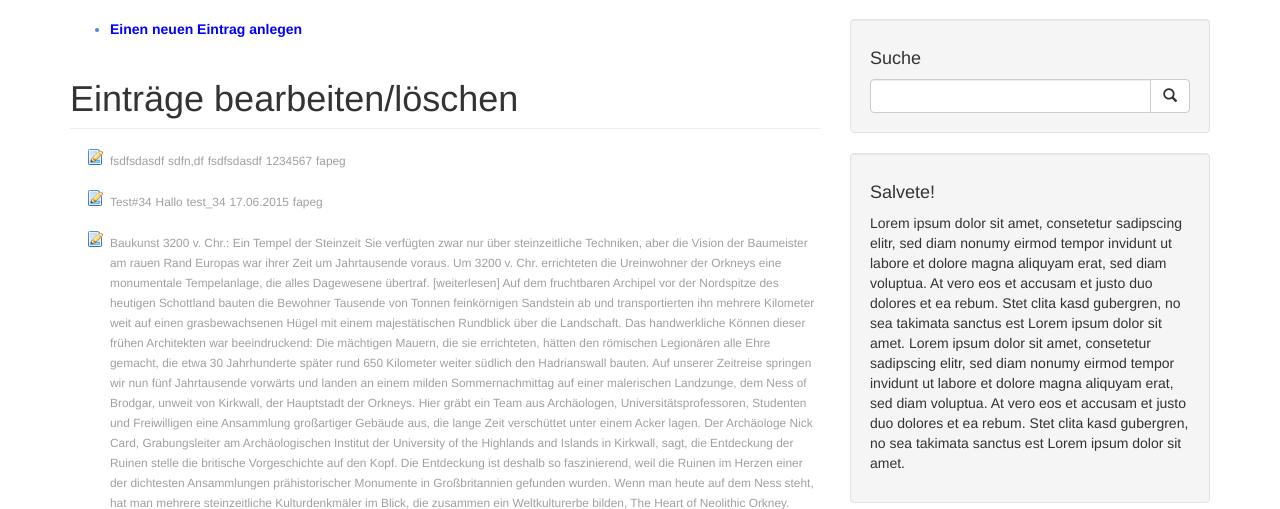
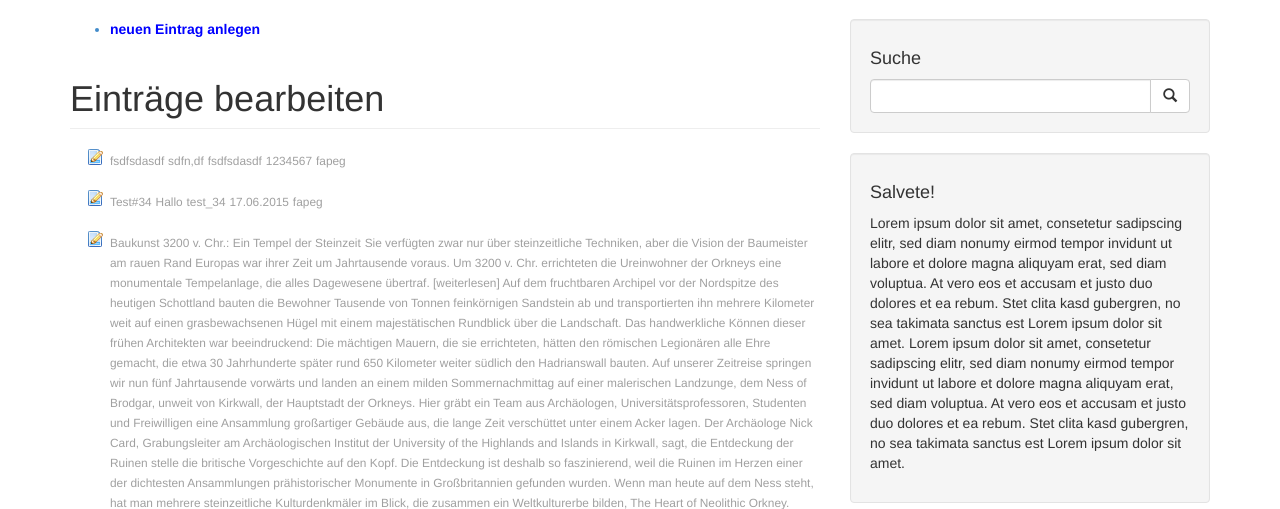
Before and after one commit to mahen2/dasletzteprojekt, a Flask app: page /edit in a window 1280 px wide. Shown: the part 51-560 px from the top of the page. Run offline with Flask 2, Linux system fonts and the light colour scheme; a user stored in the database is signed in; data comes from the database, SQL or seed files in the repository; some libraries are stand-ins or nearby versions.

Commit message:
Templates

```diff
--- a/templates/anzeige.htm
+++ b/templates/anzeige.htm
@@ -19,7 +19,7 @@
 
 			<p>{{teile_text_zum_weiterlesen(nl2br(line['text']))[0] | safe}}</p>
 			{%  if teile_text_zum_weiterlesen(nl2br(line['text']))[1]!='': %}
-            <a class="btn btn-primary" href="/artikel/{{line['url_titel']}}">{{ _('Kommentare ') }}<span class="glyphicon glyphicon-chevron-right"></span></a>
+            <a class="btn btn-primary" href="/artikel/{{line['url_titel']}}">{{ _('weiterlesen ') }}<span class="glyphicon glyphicon-chevron-right"></span></a>
 
 			{% endif %}
 			<hr>
--- a/templates/edit.htm
+++ b/templates/edit.htm
@@ -5,10 +5,10 @@
 
 
     <ul class="add">
-    <a href="/new"><li><strong style="color:blue;vertical-align:top;">{{ _('Einen neuen Eintrag anlegen') }}</strong></li></a>
+    <a href="/new"><li><strong style="color:blue;vertical-align:top;">{{ _('neuen Eintrag anlegen') }}</strong></li></a>
     </ul>
 
-<h1 class="page-header">{{ _('Einträge bearbeiten/löschen') }}</h1>
+<h1 class="page-header">{{ _('Einträge bearbeiten') }}</h1>
 
 {% if not id: %}
 
```
